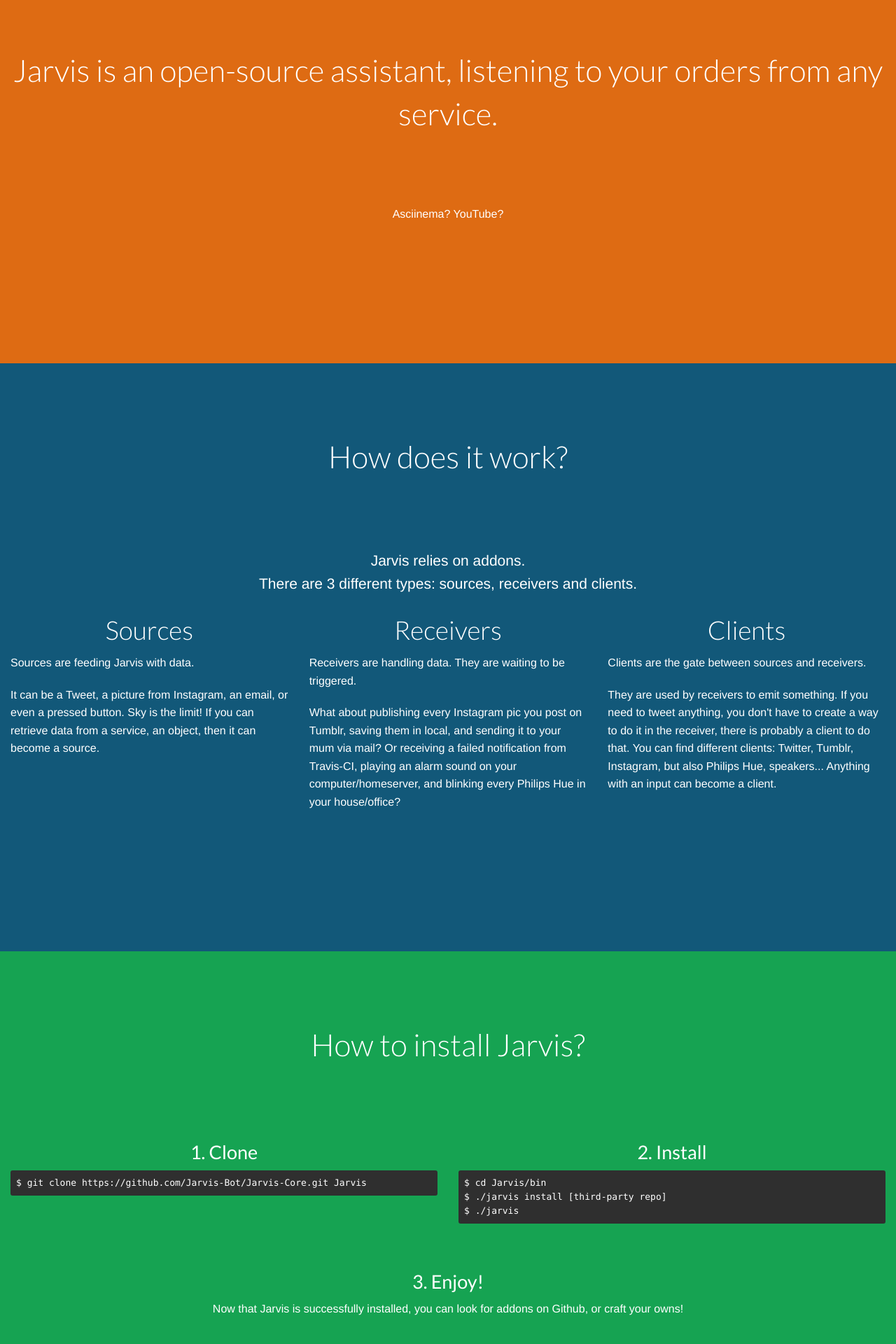
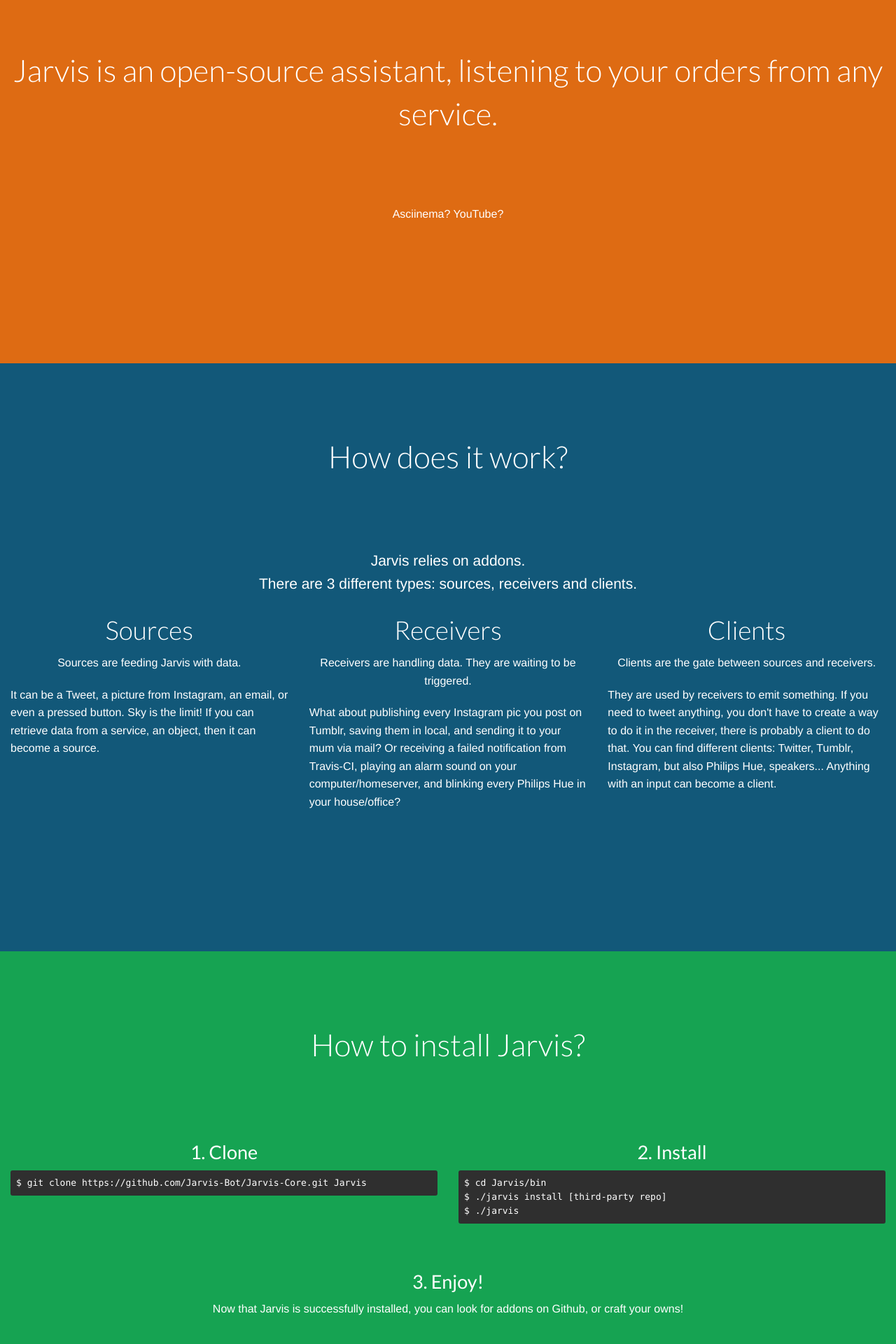
Before and after one commit to Jarvis-Bot/jarvis-bot.github.io, a Jekyll site: the page built from index.html, in a window 1280 px wide. Shown: the part 633-2553 px from the top of the page at 70% size. Built offline with Jekyll 4.4.1, drawn with Linux system fonts in a browser that asks for light colours; Markdown is read by kramdown in place of the engine named in the settings.

Commit message:
6bda1a8e1a673d062146815a91427d556586c51c like

```diff
--- a/index.html
+++ b/index.html
@@ -39,7 +39,7 @@ css: home
     <div class="row">
       <div class="small-12 medium-6 large-4 columns">
         <h2 class="text-center">Sources</h2>
-        <p>Sources are feeding Jarvis with data.</p>
+        <p class="text-center">Sources are feeding Jarvis with data.</p>
         <p>
           It can be a Tweet, a picture from Instagram, an email, or even a
           pressed button. Sky is the limit! If you can retrieve data from a
@@ -48,7 +48,7 @@ css: home
       </div>
       <div class="small-12 medium-6 large-4 columns">
         <h2 class="text-center">Receivers</h2>
-        <p>Receivers are handling data. They are waiting to be triggered.</p>
+        <p class="text-center">Receivers are handling data. They are waiting to be triggered.</p>
         <p>
           What about publishing every Instagram pic you post on Tumblr, saving
           them in local, and sending it to your mum via mail? Or receiving a failed
@@ -58,7 +58,7 @@ css: home
       </div>
       <div class="small-12 medium-12 large-4 columns">
         <h2 class="text-center">Clients</h2>
-        <p>Clients are the gate between sources and receivers.</p>
+        <p class="text-center">Clients are the gate between sources and receivers.</p>
         <p>
           They are used by receivers to emit something. If you need to tweet
           anything, you don't have to create a way to do it in the receiver,
```
